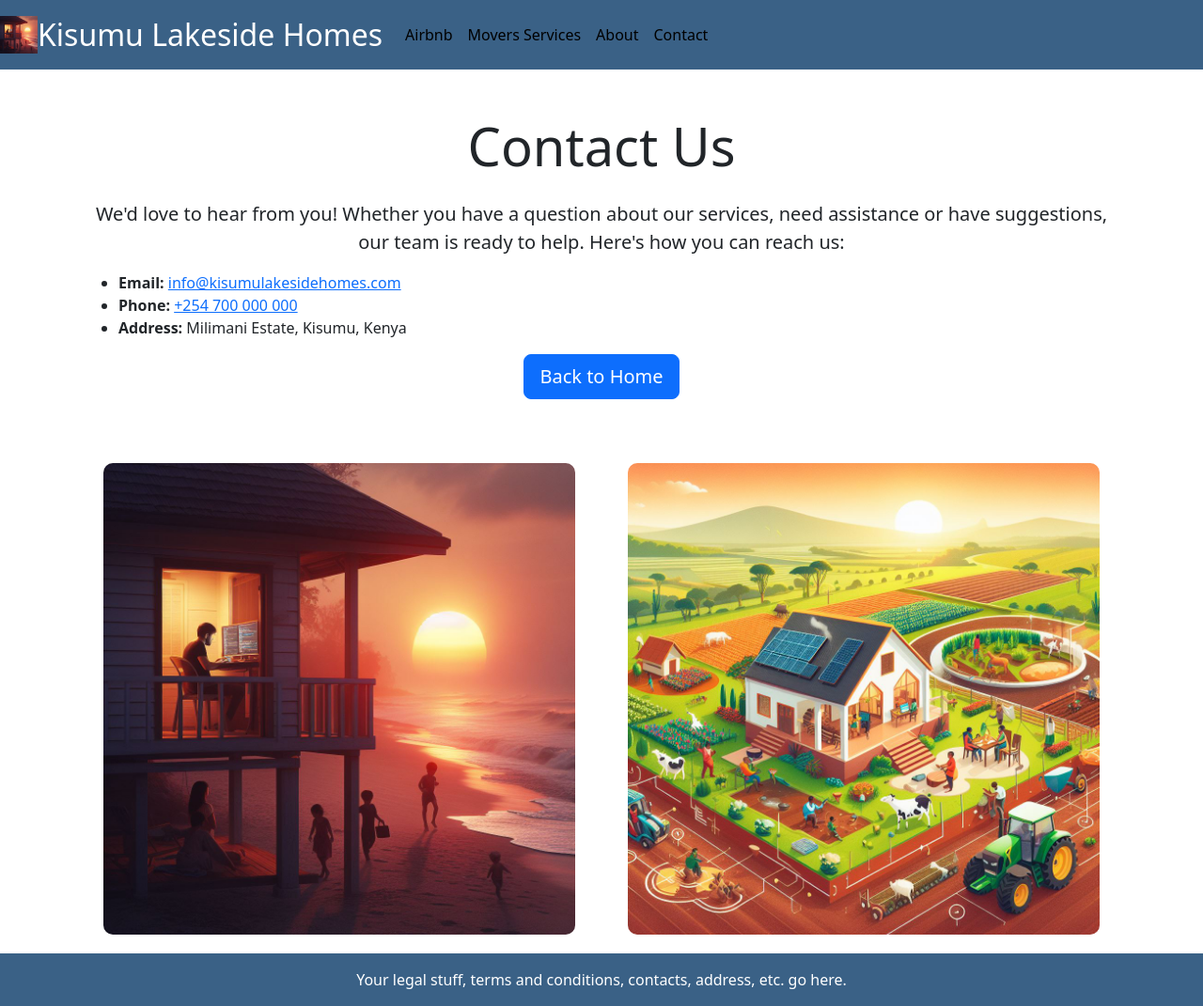
After one commit to Victormuthomi/private_airbnb, a Django app: template templates/contact.html in a window 1280 px wide. The commit adds this page. Shown: the whole page at 94% size. Run offline with Django 3.2, Linux system fonts and the light colour scheme; the template is opened without the code that fills it, so the values that code supplies are empty; some libraries are stand-ins or nearby versions.

Commit message:
add contact and about pages.

```diff
--- a/airbnb/urls.py
+++ b/airbnb/urls.py
@@ -1,6 +1,6 @@
 from django.urls import path
 
-from .views import AirbnbListView, HomeListView, CustomerListView,BookedListView,AirbnbDetailView, customer_create_view
+from .views import AirbnbListView, HomeListView, CustomerListView,BookedListView,AirbnbDetailView, customer_create_view, AboutListView, ContactListView
 
 urlpatterns =[
     path('', HomeListView.as_view(), name ='home'),
@@ -9,6 +9,9 @@ urlpatterns =[
     path('airbnb_customer_form/', customer_create_view, name = 'airbnb_customer_form'),
     path('booked/', BookedListView.as_view(), name='booked'),
     path('airbnb/<int:pk>/', AirbnbDetailView.as_view(), name='airbnb_detail'),
+    path('about/',AboutListView.as_view(), name='about' ),
+    path('contact/',ContactListView.as_view(), name='contact' ),
+
 
 
 ]
--- a/templates/base.html
+++ b/templates/base.html
@@ -55,10 +55,10 @@
                     <a class="nav-link" href="{% url 'movers_service' %}">Movers Services</a>
                 </li>
                 <li class="nav-item">
-                    <a class="nav-link" href="#">About</a>
+                    <a class="nav-link" href="{% url 'about' %}">About</a>
                 </li>
                 <li class="nav-item">
-                    <a class="nav-link" href="#">Contact</a>
+                    <a class="nav-link" href="{% url 'contact' %}">Contact</a>
                 </li>
                 <!-- Add more navigation links here -->
             </ul>
--- /dev/null
+++ b/templates/contact.html
@@ -0,0 +1,28 @@
+{% extends 'base.html' %}
+{% load static %}
+
+{% block content %}
+<!-- Contact Section -->
+<div class="container my-5">
+    <h1 class="display-4 text-center mb-4">Contact Us</h1>
+    <p class="lead text-center">We'd love to hear from you! Whether you have a question about our services, need assistance or have suggestions,
+        our team is ready to help. Here's how you can reach us:</p>
+
+    <!-- You can replace the # with your actual links -->
+    <ul>
+        <li><strong>Email:</strong> <a href="mailto:#">info@kisumulakesidehomes.com</a></li>
+        <li><strong>Phone:</strong> <a href="tel:#">+254 700 000 000</a></li>
+        <li><strong>Address:</strong> Milimani Estate, Kisumu, Kenya</li>
+    </ul>
+
+    <div class="text-center">
+        <a class="btn btn-primary btn-lg" href="{% url 'home' %}">Back to Home</a>
+    </div>
+</div>
+
+<!-- Images Section -->
+<div style="display: flex; justify-content: space-around; align-items: center; padding: 20px 0;">
+    <img src="{% static 'homepage_images/a.jpeg' %}" alt="Slide 1" style="width: 45%; object-fit: cover; border-radius: 10px;">
+    <img src="{% static 'homepage_images/b.jpeg' %}" alt="Slide 2" style="width: 45%; object-fit: cover; border-radius: 10px;">
+</div>
+{% endblock content %}
```
Also changed, not shown: airbnb/views.py (+8 -0 lines), templates/about.html (added, +19 -0 lines).
